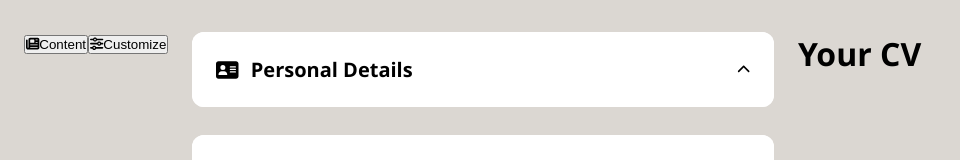
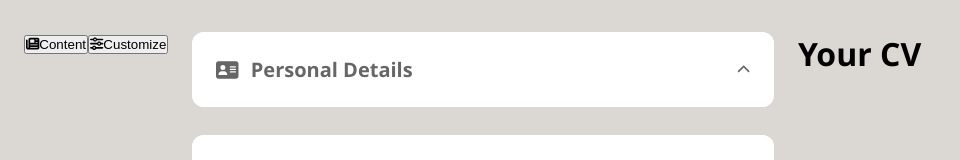
Before and after one commit to escapist-berlin/the-odin-project, a React (Vite) app in the folder cv-generator-app/: page / in a window 1280 px wide. In both pictures the pointer is over the button "Personal Details". Shown: the top 160 px of the page, without its empty margins (0-960 px from the left). Built offline with nearby package versions, Linux system fonts and the light colour scheme.

Commit message:
[MOD] ExpandSection: hover effect

```diff
--- a/cv-generator-app/src/styles/Section.css
+++ b/cv-generator-app/src/styles/Section.css
@@ -22,6 +22,11 @@
   border-radius: 12px;
   cursor: pointer;
   position: relative;
+  transition: color 0.2s ease;
+}
+
+.expand-button:hover {
+  color: #666666;
 }
 
 .expand-section {
@@ -34,11 +39,6 @@
   align-items: center;
   gap: 12px;
   margin: 0;
-  transition: color 0.2s ease;
-}
-
-.expand-button-header:hover {
-  color: #666666;
 }
 
 .rotate-up {
```
